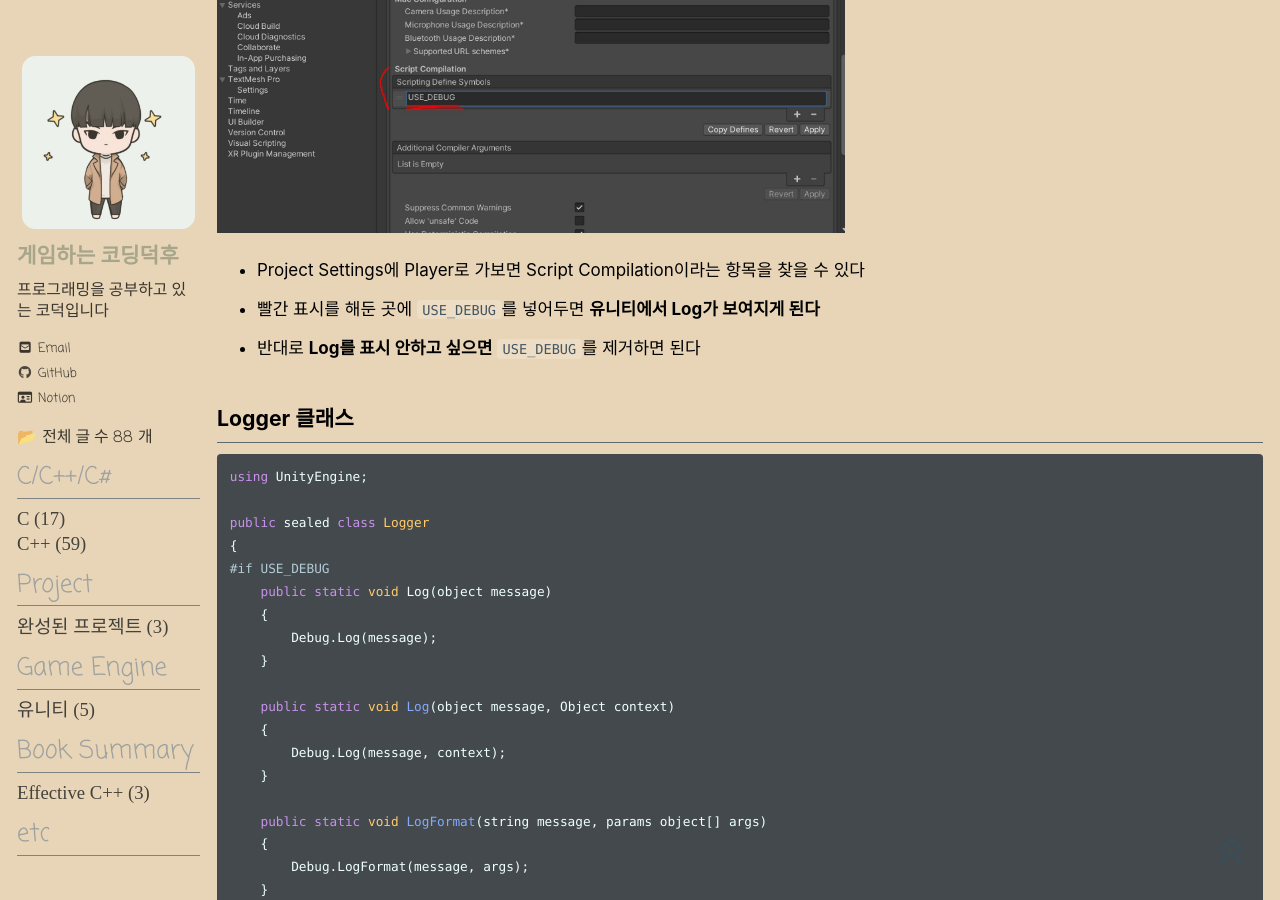
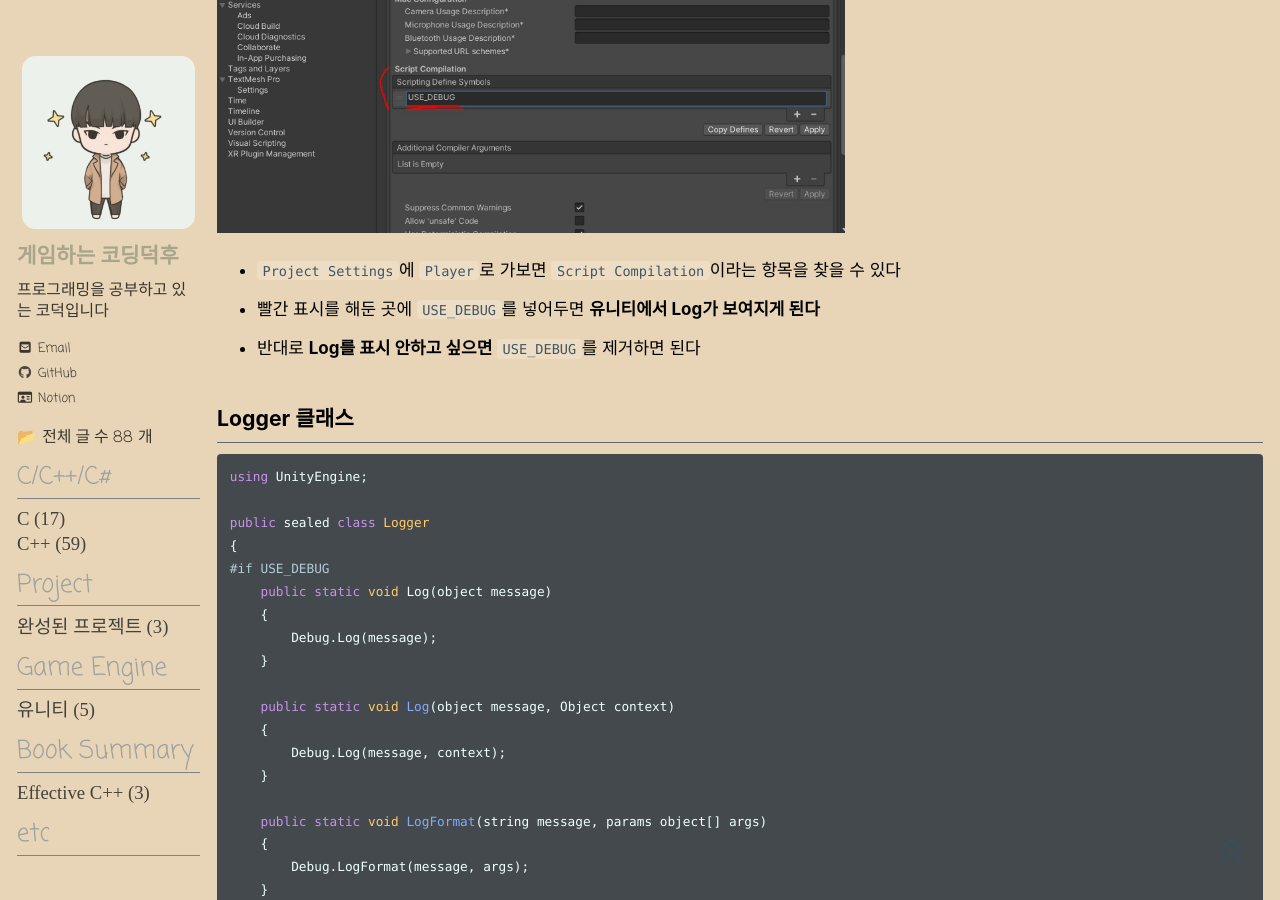
Before and after one commit to reoul/reoul.github.io, a Jekyll site: the page built from _posts/unity/2022-11-07-unity-5.md, in a window 1280 px wide and 900 px high, scrolled down 1025 px. Built offline with Jekyll 4.4.1, drawn with Linux system fonts in a browser that asks for light colours; cached includes are drawn as plain includes; nearby versions of some CDN libraries; some web fonts are replaced; comment, search, counter and statistics services are not loaded.

```diff
--- a/_posts/unity/2022-11-07-unity-5.md
+++ b/_posts/unity/2022-11-07-unity-5.md
@@ -31,7 +31,7 @@ lastmod:    2022-11-07T03:36:00+09:00
 
 <img src="https://raw.githubusercontent.com/reoul/reoul.github.io/main/assets/images/postImage/unity-5-1.JPG" width="60%">
 
-- Project Settings에 Player로 가보면 Script Compilation이라는 항목을 찾을 수 있다
+- `Project Settings`에 `Player`로 가보면 `Script Compilation`이라는 항목을 찾을 수 있다
 - 빨간 표시를 해둔 곳에 `USE_DEBUG`를 넣어두면 **유니티에서 Log가 보여지게 된다**
 - 반대로 **Log를 표시 안하고 싶으면** `USE_DEBUG`를 제거하면 된다
 
```
